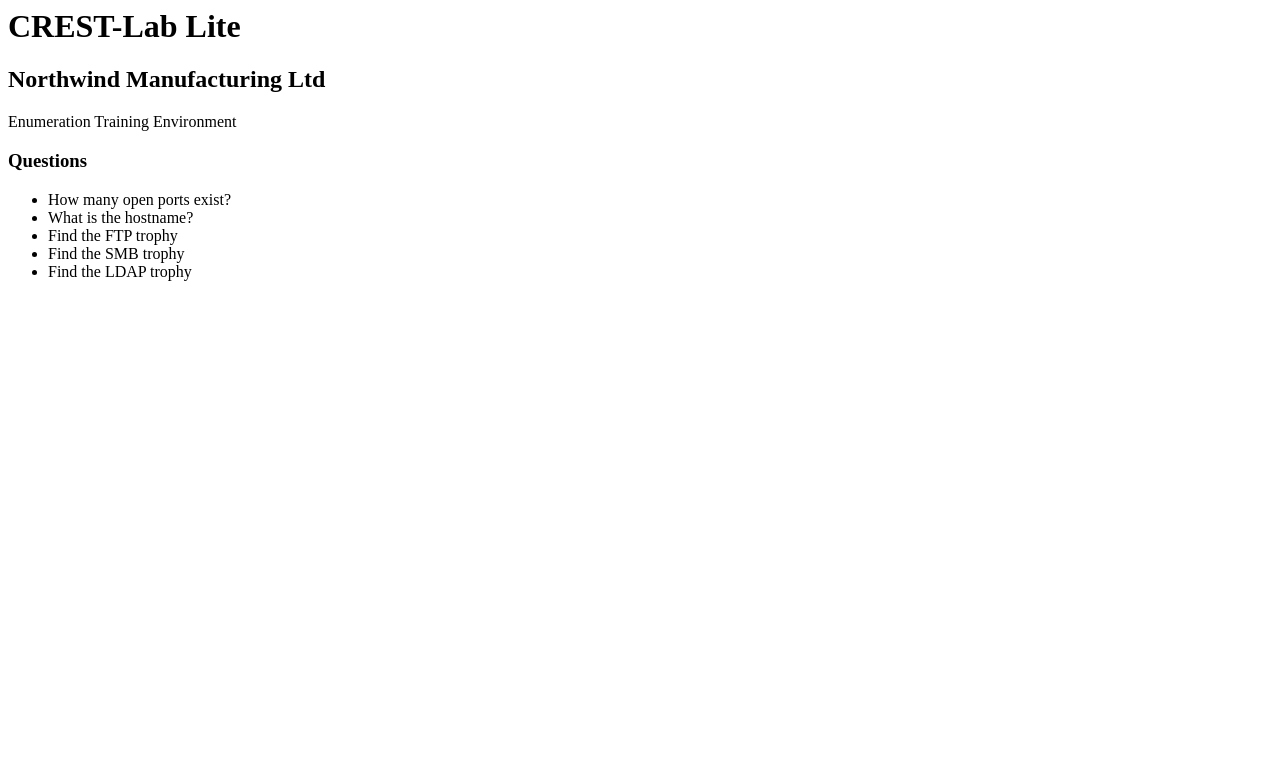
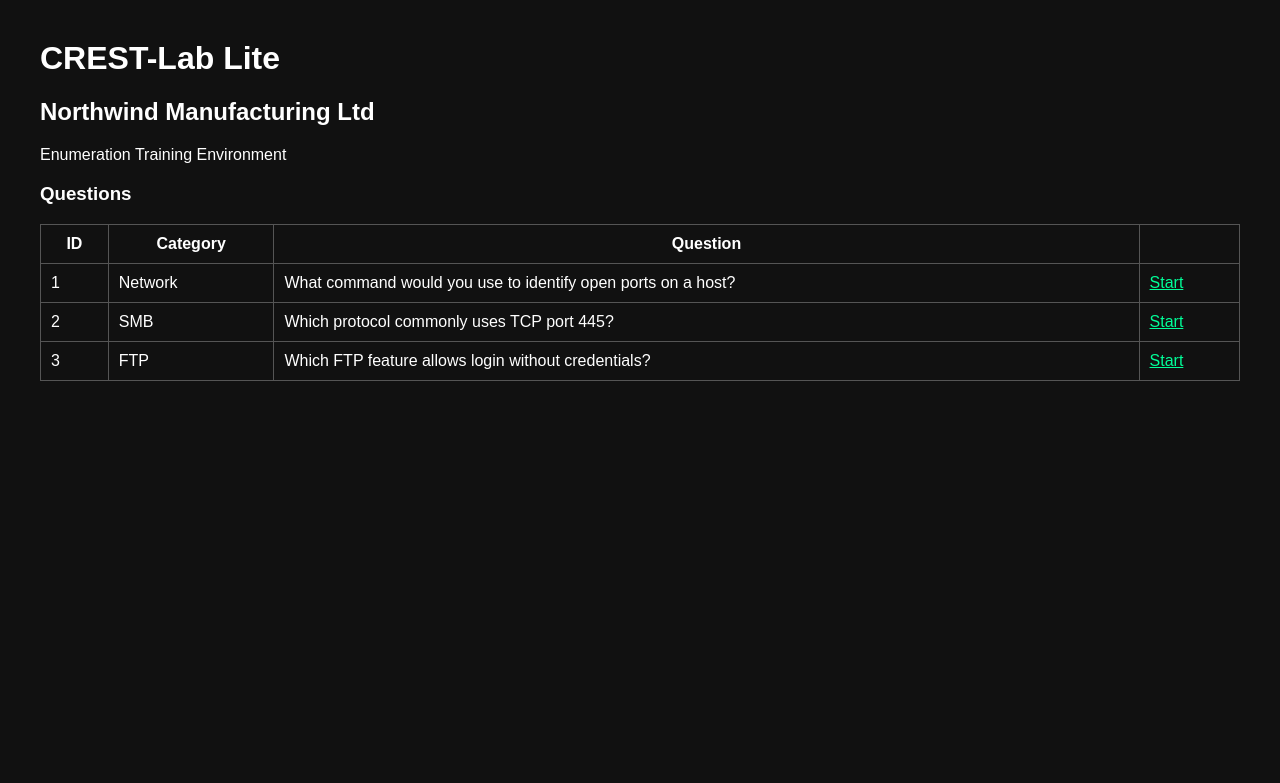
Before and after one commit to JCl3m3nts/crest-lab-lite, a Flask app: page / in a window 1280 px wide. Shown: the top 783 px of the page. Run offline with Flask 3, Linux system fonts and the light colour scheme.

Commit message:
Sprint 1 - CREST question engine

```diff
--- a/app/app.py
+++ b/app/app.py
@@ -1,18 +1,23 @@
-from flask import Flask, render_template
+from flask import Flask, render_template, request, redirect
+import json
+import os
+
 
 app = Flask(__name__)
 
 
+QUESTION_FILE = "/crest/data/questions.json"
+
+
+def load_questions():
+    with open(QUESTION_FILE, "r") as file:
+        return json.load(file)
+
+
 @app.route("/")
-def home():
+def index():
 
-    questions = [
-        "How many open ports exist?",
-        "What is the hostname?",
-        "Find the FTP trophy",
-        "Find the SMB trophy",
-        "Find the LDAP trophy"
-    ]
+    questions = load_questions()
 
     return render_template(
         "index.html",
@@ -20,7 +25,42 @@ def home():
     )
 
 
+@app.route("/question/<int:id>", methods=["GET", "POST"])
+def question(id):
+
+    questions = load_questions()
+
+    current = next(
+        (q for q in questions if q["id"] == id),
+        None
+    )
+
+    if current is None:
+        return "Question not found", 404
+
+
+    result = None
+
+
+    if request.method == "POST":
+
+        answer = request.form["answer"].lower().strip()
+
+        if answer == current["answer"].lower():
+            result = "correct"
+        else:
+            result = "incorrect"
+
+
+    return render_template(
+        "question.html",
+        question=current,
+        result=result
+    )
+
+
 if __name__ == "__main__":
+
     app.run(
         host="0.0.0.0",
         port=80
--- /dev/null
+++ b/app/static/css/style.css
@@ -0,0 +1,52 @@
+body {
+
+font-family: Arial;
+
+margin:40px;
+
+background:#111;
+
+color:white;
+
+}
+
+
+table {
+
+border-collapse:collapse;
+
+width:100%;
+
+}
+
+
+td,th {
+
+border:1px solid #555;
+
+padding:10px;
+
+}
+
+
+a {
+
+color:#00ff99;
+
+}
+
+
+input {
+
+padding:10px;
+
+width:300px;
+
+}
+
+
+button {
+
+padding:10px;
+
+}
--- a/app/templates/index.html
+++ b/app/templates/index.html
@@ -1,8 +1,15 @@
+<!DOCTYPE html>
+
 <html>
 
 <head>
+
 <title>CREST Lab Lite</title>
+
+<link rel="stylesheet" href="/static/css/style.css">
+
 </head>
+
 
 <body>
 
@@ -18,17 +25,39 @@ Enumeration Training Environment
 <h3>Questions</h3>
 
 
-<ul>
+<table>
 
-{% for question in questions %}
+<tr>
+<th>ID</th>
+<th>Category</th>
+<th>Question</th>
+<th></th>
+</tr>
 
-<li>
-{{question}}
-</li>
+
+{% for q in questions %}
+
+<tr>
+
+<td>{{q.id}}</td>
+
+<td>{{q.category}}</td>
+
+<td>{{q.question}}</td>
+
+<td>
+<a href="/question/{{q.id}}">
+Start
+</a>
+</td>
+
+</tr>
+
 
 {% endfor %}
 
-</ul>
+
+</table>
 
 
 </body>
--- /dev/null
+++ b/data/questions.json
@@ -0,0 +1,23 @@
+[
+  {
+    "id": 1,
+    "category": "Network",
+    "question": "What command would you use to identify open ports on a host?",
+    "answer": "nmap",
+    "hint": "Think about network scanning tools."
+  },
+  {
+    "id": 2,
+    "category": "SMB",
+    "question": "Which protocol commonly uses TCP port 445?",
+    "answer": "smb",
+    "hint": "Windows file sharing."
+  },
+  {
+    "id": 3,
+    "category": "FTP",
+    "question": "Which FTP feature allows login without credentials?",
+    "answer": "anonymous",
+    "hint": "A common misconfiguration."
+  }
+]
--- a/requirements.txt
+++ b/requirements.txt
@@ -1 +1 @@
-flask
+Flask==3.1.0
```
Also changed, not shown: app/templates/question.html (added, +76 -0 lines), 1 other file.
